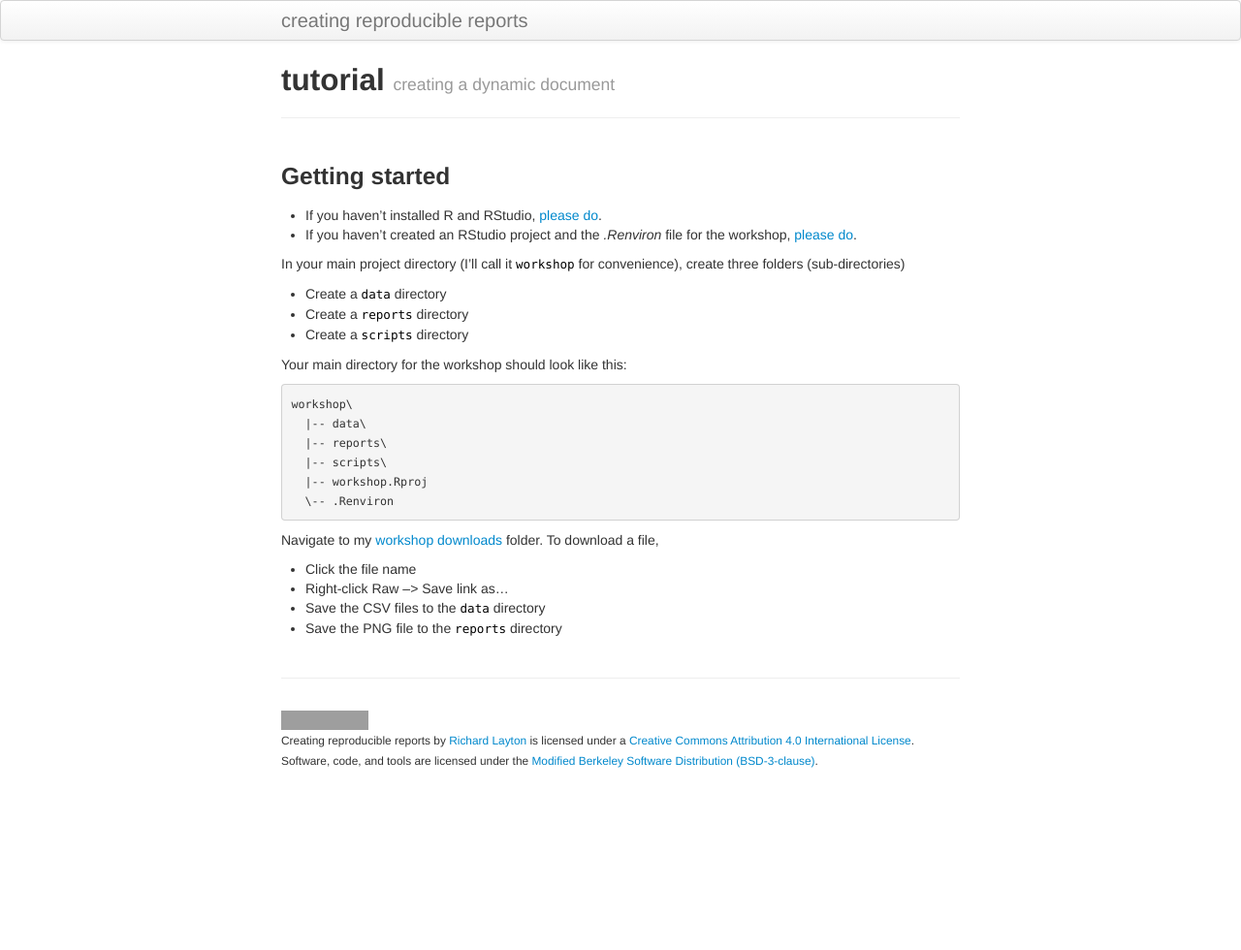
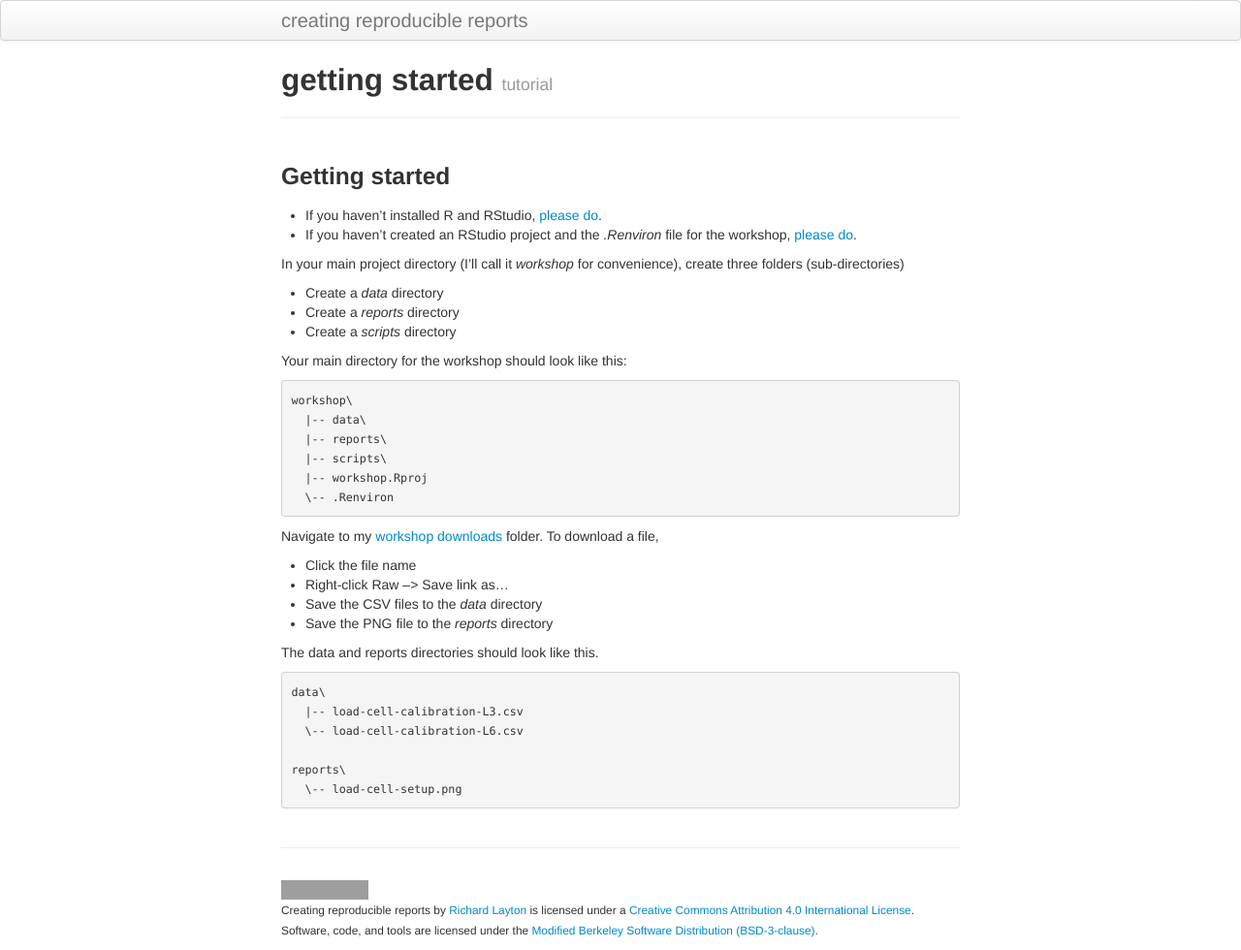
Before and after one commit to DSR-RHIT/creating-reproducible-reports, a Jekyll site: the page built from pages/tutorial.md, in a window 1280 px wide. Shown: the whole page at 97% size. Built offline with Jekyll 4.4.1, drawn with Linux system fonts in a browser that asks for light colours; before the commit the page ends 900 px from its top, so only the background shows below that; grey boxes are pictures that could not be loaded.

Commit message:
update tutorial

````diff
--- a/pages/tutorial.md
+++ b/pages/tutorial.md
@@ -1,7 +1,7 @@
 ---
 layout: page
-title:  tutorial
-tagline: creating a dynamic document
+title:  getting started
+tagline: tutorial
 ---
 
 ### Getting started
@@ -10,11 +10,11 @@ tagline: creating a dynamic document
 - If you haven't created an RStudio project and the *.Renviron* file for the workshop, [please do](https://github.com/DSR-RHIT/install-R-and-RStudio/blob/master/pages/setup_R_project.md).
 
 
-In your main project directory (I'll call it `workshop` for convenience), create three folders (sub-directories)
+In your main project directory (I'll call it *workshop* for convenience), create three folders (sub-directories)
 
-- Create a `data` directory
-- Create a `reports` directory
-- Create a `scripts` directory
+- Create a *data* directory
+- Create a *reports* directory
+- Create a *scripts* directory
 
 Your main directory for the workshop should look like this:
 
@@ -31,5 +31,16 @@ Navigate to my [workshop downloads](https://github.com/DSR-RHIT/creating-reprodu
 
 - Click the file name
 - Right-click Raw --> Save link as...
-- Save the CSV files to the `data` directory
-- Save the PNG file to the `reports` directory
+- Save the CSV files to the *data* directory
+- Save the PNG file to the *reports* directory
+
+The data and reports directories should look like this.
+
+```
+data\
+  |-- load-cell-calibration-L3.csv
+  \-- load-cell-calibration-L6.csv
+
+reports\
+  \-- load-cell-setup.png
+```
````
